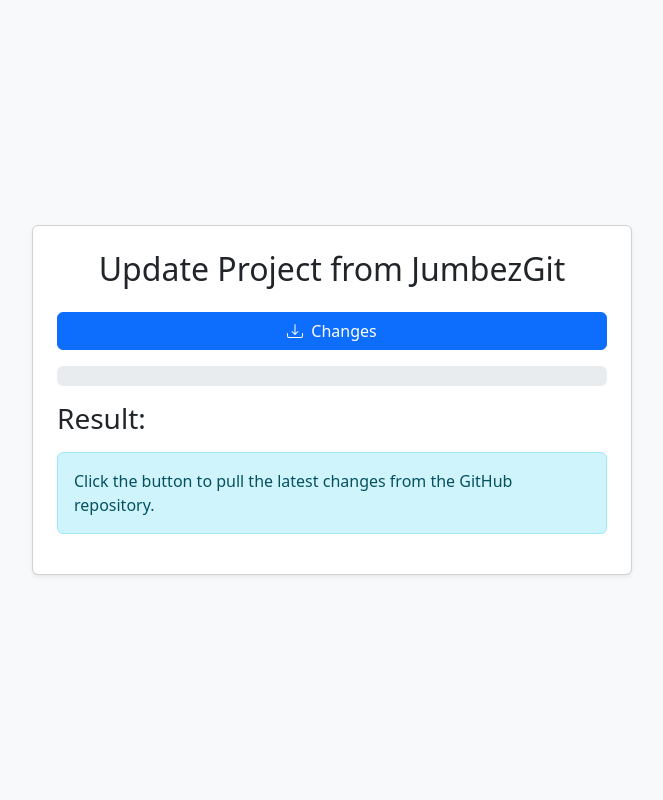
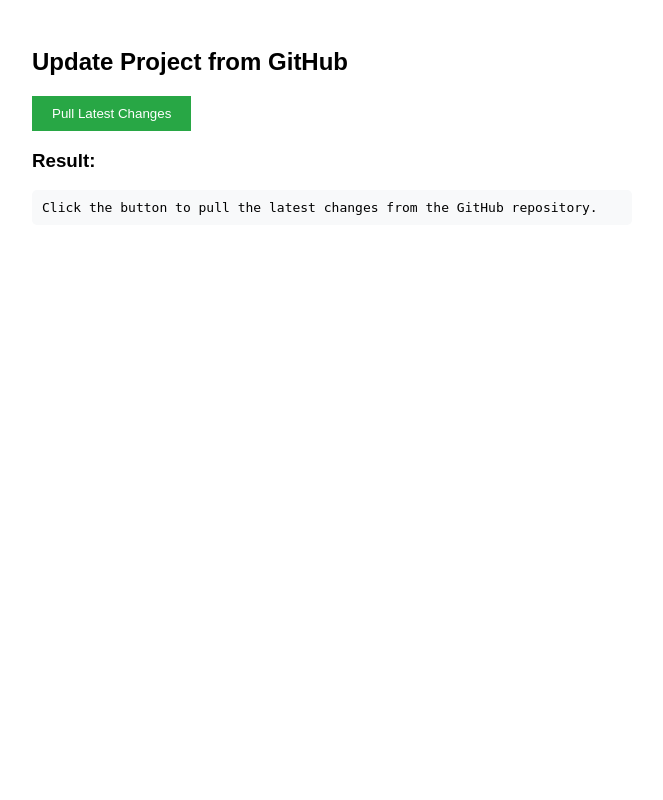
Before and after one commit to JumbezGit/Update-Demo-From-Github, a PHP site: page / in a window 1280 px wide. Shown: the whole page, without its empty margins (308-971 px from the left). Run offline with PHP 8.4, Linux system fonts and the light colour scheme.

Commit message:
Update index.php

```diff
--- a/index.php
+++ b/index.php
@@ -20,61 +20,23 @@ if (isset($_POST['update'])) {
 <head>
     <meta charset="UTF-8">
     <meta name="viewport" content="width=device-width, initial-scale=1.0">
-    <title>Update from Khamis</title>
-    <link href="https://cdn.jsdelivr.net/npm/bootstrap@5.3.3/dist/css/bootstrap.min.css" rel="stylesheet" integrity="sha384-QWTKZyjpPEjISv5WaRU9OFeRpok6YctnYmDr5pNlyT2bRjXh0JMhjY6hW+ALEwIH" crossorigin="anonymous">
+    <title>Update from GitHub</title>
+    <style>
+        body { font-family: Arial, sans-serif; padding: 20px; }
+        .container { max-width: 600px; margin: 0 auto; }
+        button { padding: 10px 20px; background-color: #28a745; color: white; border: none; cursor: pointer; }
+        button:hover { background-color: #218838; }
+        pre { background-color: #f8f9fa; padding: 10px; border-radius: 5px; }
+    </style>
 </head>
-<body class="bg-light d-flex align-items-center justify-content-center min-vh-100">
+<body>
     <div class="container">
-        <div class="card shadow-sm p-4" style="max-width: 600px; margin: 0 auto;">
-            <h2 class="card-title text-center mb-4">Update Project from JumbezGit</h2>
-            <form method="post" id="updateForm">
-                <button type="submit" name="update" id="updateButton" class="btn btn-primary w-100 d-flex align-items-center justify-content-center gap-2">
-                    <svg xmlns="http://www.w3.org/2000/svg" width="16" height="16" fill="currentColor" class="bi bi-download" viewBox="0 0 16 16">
-                        <path d="M.5 9.9a.5.5 0 0 1 .5.5v2.5a1 1 0 0 0 1 1h12a1 1 0 0 0 1-1v-2.5a.5.5 0 0 1 1 0v2.5a2 2 0 0 1-2 2H2a2 2 0 0 1-2-2v-2.5a.5.5 0 0 1 .5-.5"/>
-                        <path d="M7.646 11.854a.5.5 0 0 0 .708 0l3-3a.5.5 0 0 0-.708-.708L8.5 10.293V1.5a.5.5 0 0 0-1 0v8.793L5.354 8.146a.5.5 0 1 0-.708.708z"/>
-                    </svg>
-                     Changes
-                </button>
-            </form>
-            <div class="progress mt-3" style="height: 20px;">
-                <div class="progress-bar bg-success" role="progressbar" id="progressBar" style="width: 0%;" aria-valuenow="0" aria-valuemin="0" aria-valuemax="100"></div>
-            </div>
-            <h3 class="mt-3">Result:</h3>
-            <div class="alert alert-info mt-2" id="message"><?php echo $result; ?></div>
-            <?php if (isset($_POST['update'])) { ?>
-                <pre class="bg-light p-3 rounded"><?php echo $result; ?></pre>
-            <?php } ?>
-        </div>
+        <h2>Update Project from GitHub</h2>
+        <form method="post">
+            <button type="submit" name="update">Pull Latest Changes</button>
+        </form>
+        <h3>Result:</h3>
+        <pre><?php echo $result; ?></pre>
     </div>
-    <script>
-        const form = document.getElementById('updateForm');
-        const button = document.getElementById('updateButton');
-        const progressBar = document.getElementById('progressBar');
-        const message = document.getElementById('message');
-
-        form.addEventListener('submit', () => {
-            // Disable button and show initial message
-            button.disabled = true;
-            button.classList.add('btn-secondary');
-            button.classList.remove('btn-primary');
-            message.textContent = 'Checking for updates...';
-            message.className = 'alert alert-info mt-2';
-
-            // Simulate progress
-            let progress = 0;
-            progressBar.style.width = '0%';
-            progressBar.setAttribute('aria-valuenow', 0);
-            const interval = setInterval(() => {
-                progress += 5;
-                progressBar.style.width = `${progress}%`;
-                progressBar.setAttribute('aria-valuenow', progress);
-                if (progress >= 100) {
-                    clearInterval(interval);
-                    message.textContent = 'Pulling changes...';
-                }
-            }, 100); // Update every 100ms to simulate ~2-second progress
-        });
-    </script>
-    <script src="https://cdn.jsdelivr.net/npm/bootstrap@5.3.3/dist/js/bootstrap.bundle.min.js" integrity="sha384-YvpcrYf0tY3lHB60NNkmXc5s9fDVZLESaAA55NDzOxhy9GkcIdslK1eN7N6jIeHz" crossorigin="anonymous"></script>
 </body>
 </html>
```
